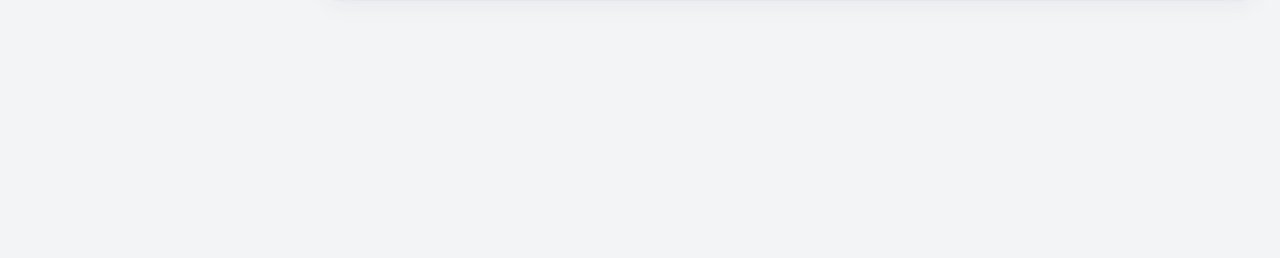
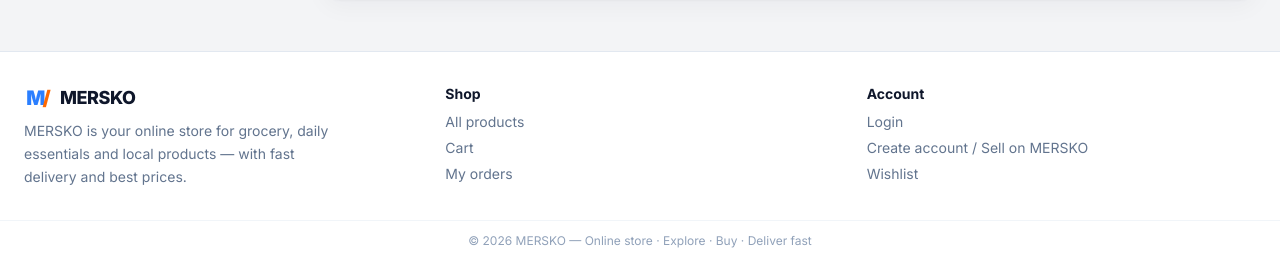
Before and after one commit to dipaksuthar9166/E_Commerce_Store, a React (Vite) app in the folder frontend/: page / in a window 1280 px wide. Shown: the part 860-1118 px from the top of the page. Before the commit the page ends 911 px from the top, so only its background shows below. Built offline with nearby package versions, Linux system fonts and the light colour scheme; no server answers.

Commit message:
Fix CORS for onlinekirana.vercel.app

```diff
--- a/frontend/index.html
+++ b/frontend/index.html
@@ -5,10 +5,43 @@
     <link rel="icon" type="image/svg+xml" href="/favicon.svg" />
     <meta name="viewport" content="width=device-width, initial-scale=1.0" />
     <meta name="google-site-verification" content="seIoYQRqXZ90ln1hbx3hMgjM3DdFzYPMgahoY0DmVbg" />
+
+    <!-- Primary SEO -->
+    <title>MERSKO — Online Store | Grocery, Daily Essentials & Fast Delivery</title>
+    <meta
+      name="description"
+      content="Shop on MERSKO — online grocery, daily essentials and local products with fast delivery and best prices. Explore, buy, and get it delivered to your door."
+    />
+    <meta
+      name="keywords"
+      content="mersko, online store, online grocery, daily essentials, kirana online, local shops, fast delivery, mersko store"
+    />
+    <meta name="author" content="MERSKO" />
+    <meta name="robots" content="index, follow" />
+    <link rel="canonical" href="https://e-commerce-store-eta-lovat.vercel.app/" />
+
+    <!-- Open Graph (WhatsApp / Facebook / LinkedIn share preview) -->
+    <meta property="og:type" content="website" />
+    <meta property="og:site_name" content="MERSKO" />
+    <meta property="og:title" content="MERSKO — Online Store | Grocery & Daily Essentials" />
+    <meta
+      property="og:description"
+      content="Order grocery and daily essentials online from MERSKO. Fast delivery and best prices."
+    />
+    <meta property="og:url" content="https://e-commerce-store-eta-lovat.vercel.app/" />
+    <meta property="og:locale" content="en_IN" />
+
+    <!-- Twitter Card -->
+    <meta name="twitter:card" content="summary_large_image" />
+    <meta name="twitter:title" content="MERSKO — Online Store | Grocery & Daily Essentials" />
+    <meta
+      name="twitter:description"
+      content="Order grocery and daily essentials online from MERSKO. Fast delivery and best prices."
+    />
+
     <link rel="preconnect" href="https://fonts.googleapis.com" />
     <link rel="preconnect" href="https://fonts.gstatic.com" crossorigin />
     <link href="https://fonts.googleapis.com/css2?family=Inter:wght@400;500;600;700;800;900&display=swap" rel="stylesheet" />
-    <title>MERSKO — Explore · Buy · Deliver fast</title>
     <script>
       (function () {
         try {
--- a/frontend/src/layouts/MainLayout.jsx
+++ b/frontend/src/layouts/MainLayout.jsx
@@ -1,8 +1,9 @@
 import React, { useState } from 'react';
-import { Outlet } from 'react-router-dom';
+import { Link, Outlet } from 'react-router-dom';
 import TopNav from '../components/TopNav';
 import BottomNav from '../components/BottomNav';
 import Sidebar from '../components/Sidebar';
+import { BrandMark } from '../components/BrandMark';
 
 const MainLayout = () => {
   const [isSidebarOpen, setIsSidebarOpen] = useState(false);
@@ -22,6 +23,41 @@ const MainLayout = () => {
         </main>
       </div>
 
+      {/* SEO + brand footer (customer site) */}
+      <footer className="hidden md:block border-t border-slate-200 bg-white mt-auto">
+        <div className="max-w-[1600px] mx-auto px-6 py-8 grid grid-cols-1 sm:grid-cols-3 gap-8 text-sm">
+          <div>
+            <Link to="/" className="inline-flex items-center gap-2 mb-2">
+              <BrandMark size="sm" />
+              <span className="font-extrabold text-lg tracking-tight text-slate-900">MERSKO</span>
+            </Link>
+            <p className="text-slate-500 leading-relaxed max-w-xs">
+              MERSKO is your online store for grocery, daily essentials and local products —
+              with fast delivery and best prices.
+            </p>
+          </div>
+          <div>
+            <p className="font-bold text-slate-900 mb-2">Shop</p>
+            <ul className="space-y-1.5 text-slate-500">
+              <li><Link to="/products" className="hover:text-blue-600">All products</Link></li>
+              <li><Link to="/cart" className="hover:text-blue-600">Cart</Link></li>
+              <li><Link to="/orders" className="hover:text-blue-600">My orders</Link></li>
+            </ul>
+          </div>
+          <div>
+            <p className="font-bold text-slate-900 mb-2">Account</p>
+            <ul className="space-y-1.5 text-slate-500">
+              <li><Link to="/login" className="hover:text-blue-600">Login</Link></li>
+              <li><Link to="/register" className="hover:text-blue-600">Create account / Sell on MERSKO</Link></li>
+              <li><Link to="/wishlist" className="hover:text-blue-600">Wishlist</Link></li>
+            </ul>
+          </div>
+        </div>
+        <div className="border-t border-slate-100 text-center text-xs text-slate-400 py-3">
+          © {new Date().getFullYear()} MERSKO — Online store · Explore · Buy · Deliver fast
+        </div>
+      </footer>
+
       <BottomNav />
     </div>
   );
--- a/frontend/src/pages/Home.jsx
+++ b/frontend/src/pages/Home.jsx
@@ -53,6 +53,11 @@ const Home = () => {
 
   return (
     <div className="animate-in fade-in duration-500 max-w-[1200px] mx-auto space-y-8 md:space-y-10">
+      {/* H1 for SEO — brand + primary keywords */}
+      <header className="sr-only">
+        <h1>MERSKO — Online store for grocery, daily essentials and local products</h1>
+      </header>
+
       {/* Category chips — real vendor categories only */}
       <section className="-mx-1">
         {catsLoading ? (
```
Also changed, not shown: 1 other file (tests, documents, lock files or other folders).
